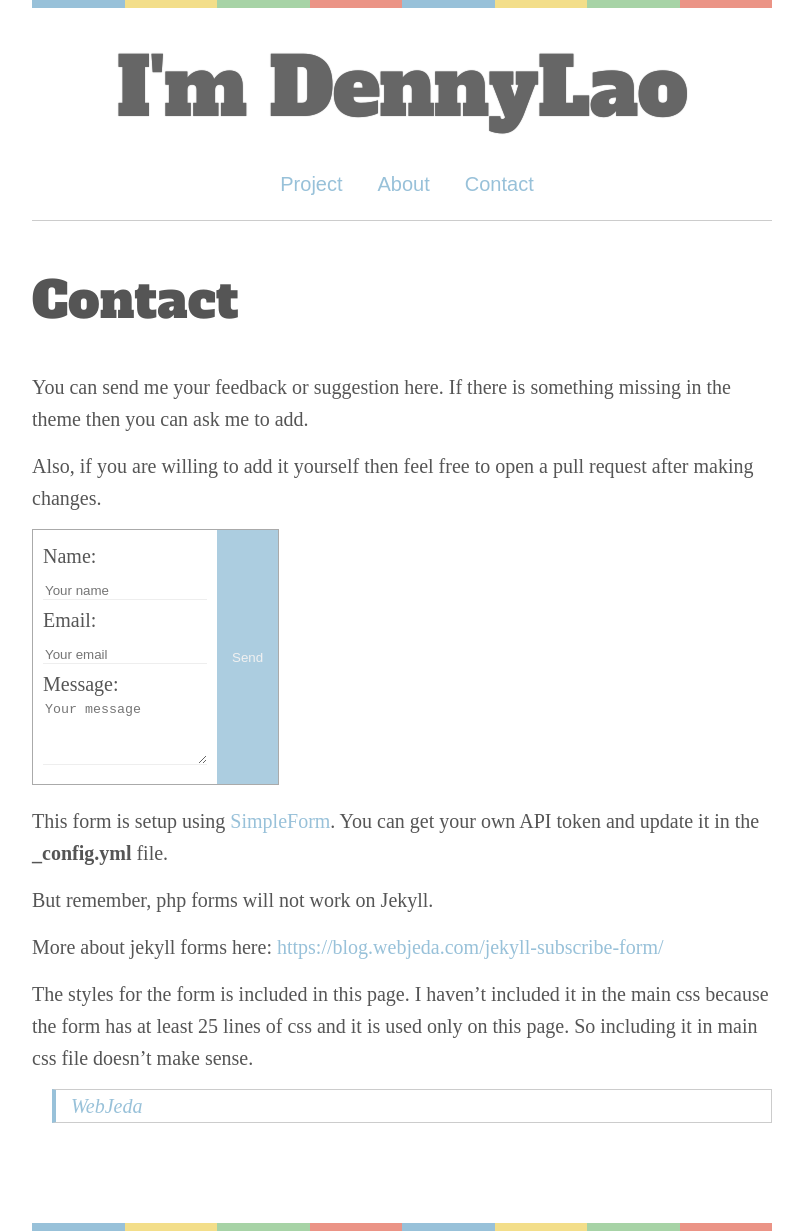
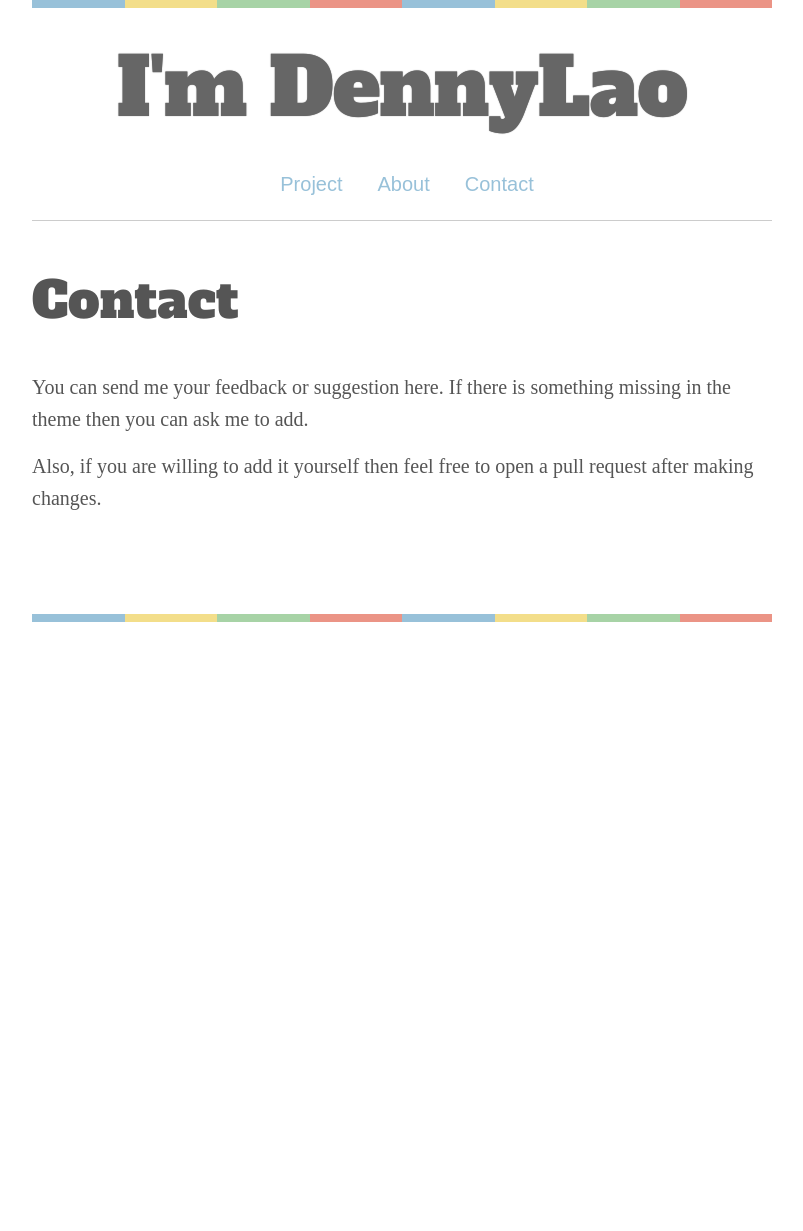
Before and after one commit to szdenny/szdenny.github.io, a Jekyll site: the page built from _pages/contact.md, in a window 1280 px wide. Shown: the whole page, without its empty margins (238-1041 px from the left). Built offline with Jekyll 4.4.1, drawn with Linux system fonts in a browser that asks for light colours; some web fonts are replaced; after the commit the page ends 900 px from its top, so only the background shows below that.

Commit message:
Update contact.md

```diff
--- a/_pages/contact.md
+++ b/_pages/contact.md
@@ -53,45 +53,3 @@ ul.contact-ul {
 You can send me your feedback or suggestion here. If there is something missing in the theme then you can ask me to add.
 
 Also, if you are willing to add it yourself then feel free to open a pull request after making changes.
-
-<form id="contact-form" class="form" action="https://getsimpleform.com/messages?form_api_token={{site.api-token}}" method="POST" enctype="multipart/form-data">
-        <ul class="contact-ul">
-            <li class="contact-li">
-                <label class="contact-label" for="name">Name:</label>
-                <input type="text" placeholder="Your name" id="name" class="contact-input" name="name" tabindex="1"/>
-            </li>
-            <li class="contact-li">
-                <label class="contact-label" for="email">Email:</label>
-                <input type="email" placeholder="Your email" id="email" class="contact-input" name="email" tabindex="2"/>
-            </li>
-            <li class="contact-li">
-                <label class="contact-label" for="message">Message:</label>
-                <textarea class="contact-textarea" placeholder="Your message" class="contact-input" rows="4" id="message" name="message" tabindex="3"></textarea>
-            </li>
-
-        </ul>
-        <input type="submit" value="Send" id="submit"/>
-        <input type="hidden" name='redirect_to' value="http://blog.webjeda.com/thank-you/" />
-
-</form>
-
-This form is setup using [SimpleForm](https://getsimpleform.com){: target="_blank" rel="nofollow"}. You can get your own API token and update it in the **_config.yml** file.
-
-But remember, php forms will not work on Jekyll.
-
-More about jekyll forms here: [https://blog.webjeda.com/jekyll-subscribe-form/](https://blog.webjeda.com/jekyll-subscribe-form/)
-
-The styles for the form is included in this page. I haven't included it in the main css because the form has at least 25 lines of css and it is used only on this page. So including it in main css file doesn't make sense.
-
-
-<div id="fb-root"></div>
-<script>(function(d, s, id) {
-  var js, fjs = d.getElementsByTagName(s)[0];
-  if (d.getElementById(id)) return;
-  js = d.createElement(s); js.id = id;
-  js.src = "//connect.facebook.net/en_US/sdk.js#xfbml=1&version=v2.8&appId=1409800599270506";
-  fjs.parentNode.insertBefore(js, fjs);
-}(document, 'script', 'facebook-jssdk'));</script>
-
-
-<div class="fb-page" data-href="https://www.facebook.com/webjeda/" data-small-header="true" data-adapt-container-width="false" data-hide-cover="true" data-show-facepile="true"><blockquote cite="https://www.facebook.com/webjeda/" class="fb-xfbml-parse-ignore"><a href="https://www.facebook.com/webjeda/">WebJeda</a></blockquote></div>
```
